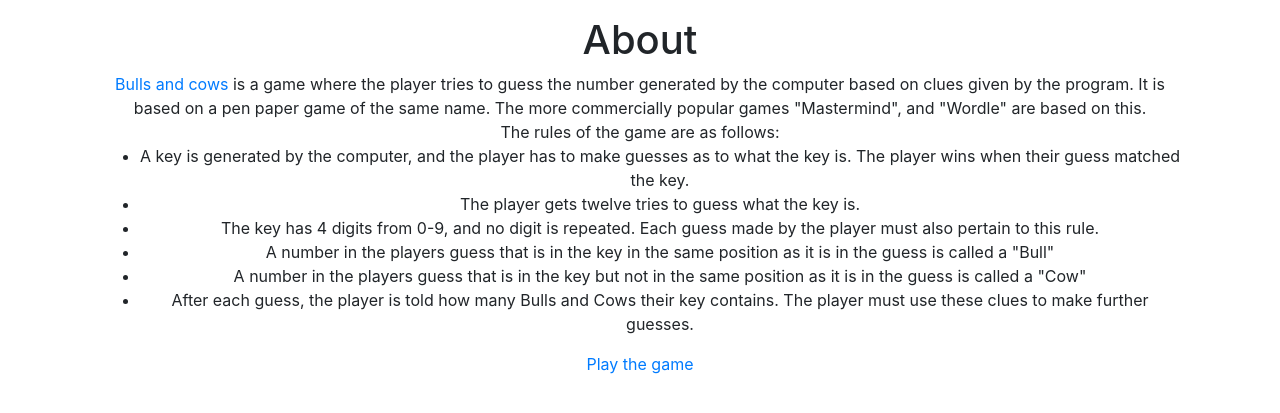
After one commit to math-lover31415/Bulls-and-Cows, a Flask app: page /about in a window 1280 px wide. The commit adds this page. Shown: the top 413 px of the page. Run offline with Flask 3, Linux system fonts and the light colour scheme.

Commit message:
bootstrap

```diff
--- a/app.py
+++ b/app.py
@@ -4,28 +4,45 @@ from command_line import bulls_and_cows, random_key
 
 app=Flask(__name__)
 
+n=0
 key=random_key()
 answers=[]
+num_list=[]
+win_status=False
 
 @app.route('/')
 @app.route('/game')
 def game():
-    return render_template("page.html",answers=answers)
+    return render_template("page.html",answers=answers, n=n, win_status=win_status)
 
 @app.route('/add', methods=["POST"])
 def add():
+    global win_status, n
+    n+=1
     dictionary={}
     form=request.form
-    dictionary["number"]=form["number"]
-    bulls,cows = bulls_and_cows(dictionary["number"],key)
-    dictionary["bulls"] = bulls
-    dictionary["cows"] = cows
-    answers.append(dictionary)
+    number=form["number"]
+    if number==key:
+        win_status=True
+    if number and (number not in num_list):
+        num_list.append(number)
+        dictionary["number"] = number
+        bulls,cows = bulls_and_cows(number,key)
+        dictionary["bulls"] = bulls
+        dictionary["cows"] = cows
+        answers.append(dictionary)
     return redirect(url_for("game"))
+
+@app.route('/about')
+def about():
+    return render_template("about.html")
 
 @app.route("/new_game", methods=["GET"])
 def new_game():
-    global key, answers
+    global key, answers, num_list, n, win_status
+    n=0
+    win_status=False
+    num_list=[]
     key=random_key()
     answers=[]
     return redirect(url_for('game'))
--- /dev/null
+++ b/templates/about.html
@@ -0,0 +1,20 @@
+{% extends "base.html" %}
+
+{% block content %}
+<div class="container-fluid">
+    <p>
+        <h1>About</h1>
+        <a href="https://en.wikipedia.org/wiki/Bulls_and_Cows"> Bulls and cows</a> is a game where the player tries to guess the number generated by the computer based on clues given by the program. It is based on a pen paper game of the same name. The more commercially popular games "Mastermind", and "Wordle" are based on this.<br>
+    The rules of the game are as follows:
+        <ul>
+        <li>A key is generated by the computer, and the player has to make guesses as to what the key is. The player wins when their guess matched the key.</li>
+        <li>The player gets twelve tries to guess what the key is.</li>
+        <li>The key has 4 digits from 0-9, and no digit is repeated. Each guess made by the player must also pertain to this rule.</li>
+        <li>A number in the players guess that is in the key in the same position as it is in the guess is called a "Bull"</li>
+        <li>A number in the players guess that is in the key but not in the same position as it is in the guess is called a "Cow"</li>
+        <li>After each guess, the player is told how many Bulls and Cows their key contains. The player must use these clues to make further guesses.</li>
+        </ul>
+    </p>
+    <p><a href="{{ url_for('game') }}">Play the game</a></p>
+</div>
+{% endblock %}
--- /dev/null
+++ b/templates/base.html
@@ -0,0 +1,15 @@
+<!DOCTYPE html>
+<html lang="en">
+<head>
+    <meta charset="UTF-8">
+    <meta http-equiv="X-UA-Compatible" content="IE=edge">
+    <meta name="viewport" content="width=device-width, initial-scale=1.0">
+    <title>Bulls and Cows</title>
+    <link rel="stylesheet" href="https://cdn.jsdelivr.net/npm/bootstrap@4.0.0/dist/css/bootstrap.min.css" integrity="sha384-Gn5384xqQ1aoWXA+058RXPxPg6fy4IWvTNh0E263XmFcJlSAwiGgFAW/dAiS6JXm" crossorigin="anonymous">
+</head>
+<body>
+    <div class="container text-center">
+        {% block content %}{% endblock %}
+    </div>
+</body>
+</html>
```
Also changed, not shown: templates/page.html (+25 -24 lines), README.md.
